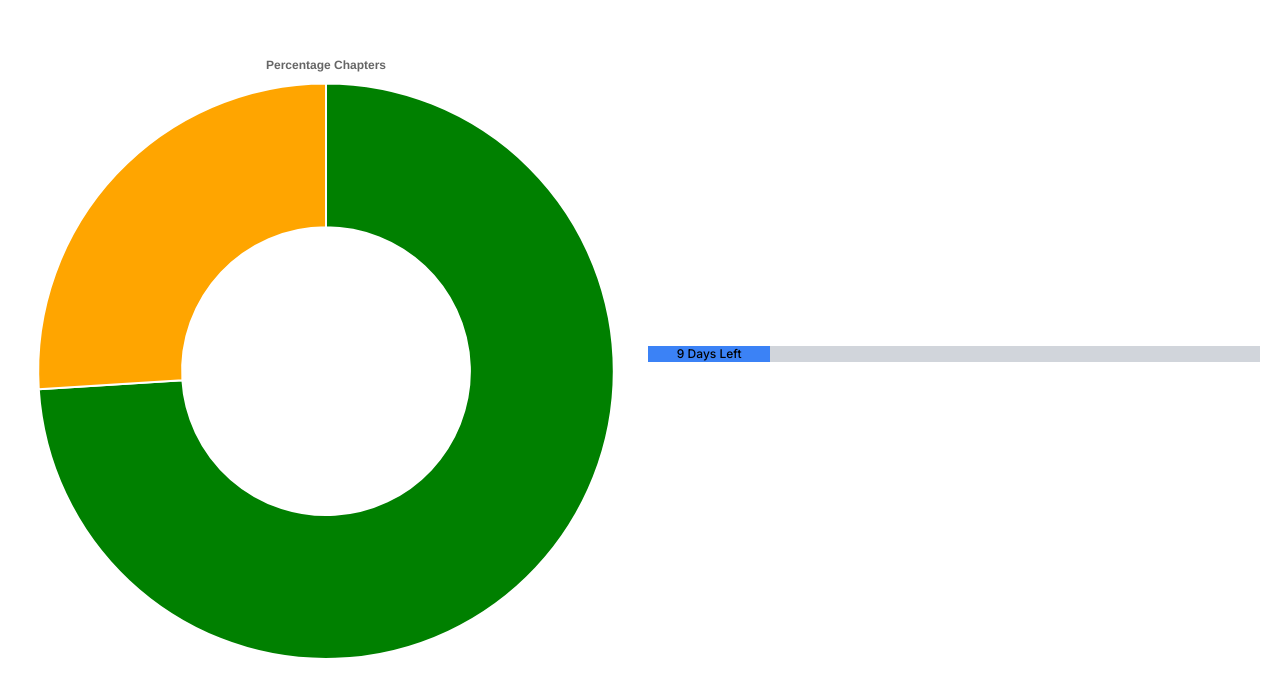
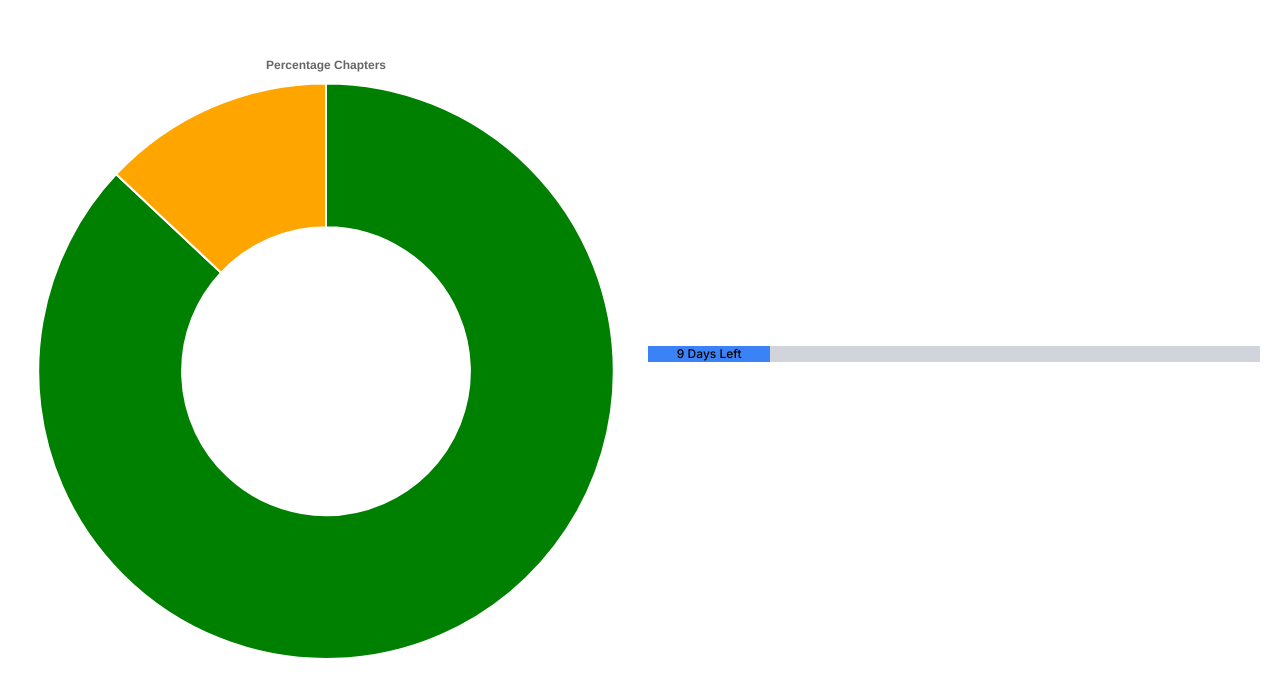
Before and after one commit to teschiopol/studyGamify, a Next.js app: page / in a window 1280 px wide. Shown: the part 600-1280 px from the top of the page. Built offline with nearby package versions, Linux system fonts and the light colour scheme.

Commit message:
Update AreaChart.tsx

```diff
--- a/src/components/AreaChart.tsx
+++ b/src/components/AreaChart.tsx
@@ -26,7 +26,7 @@ ChartJS.register(
 
 function calculateTotal() {
     let total = 23;
-    let done = 17;
+    let done = 20;
 
     let c = Math.round(done * 100 / total);
 
```
